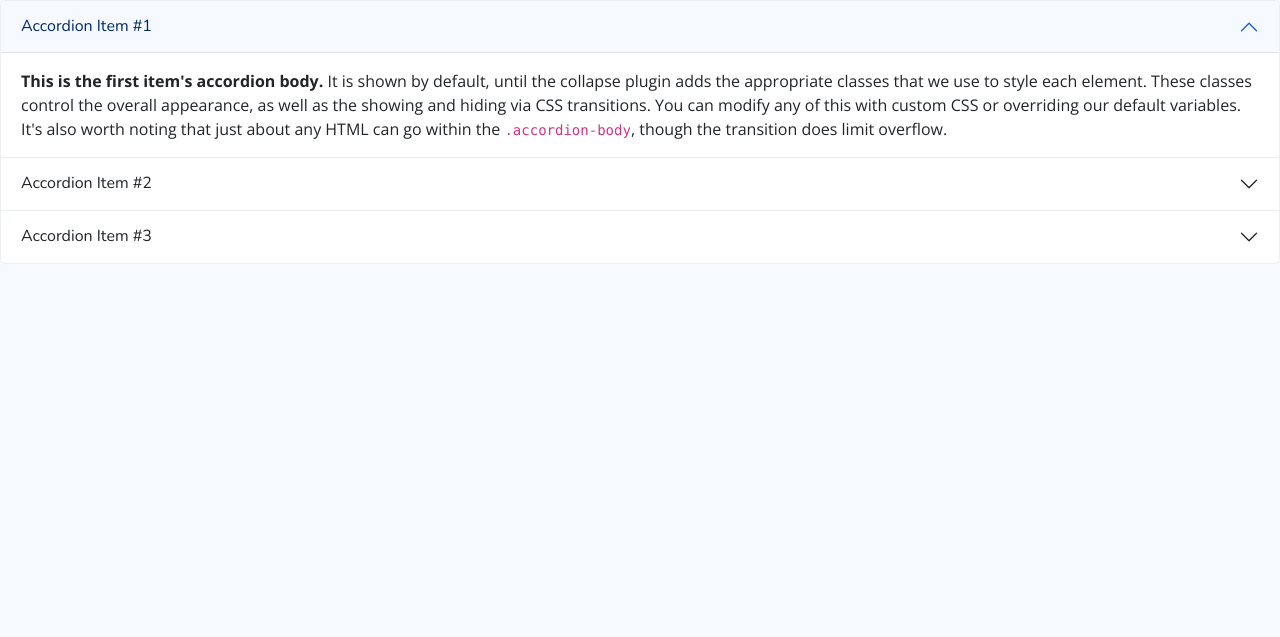
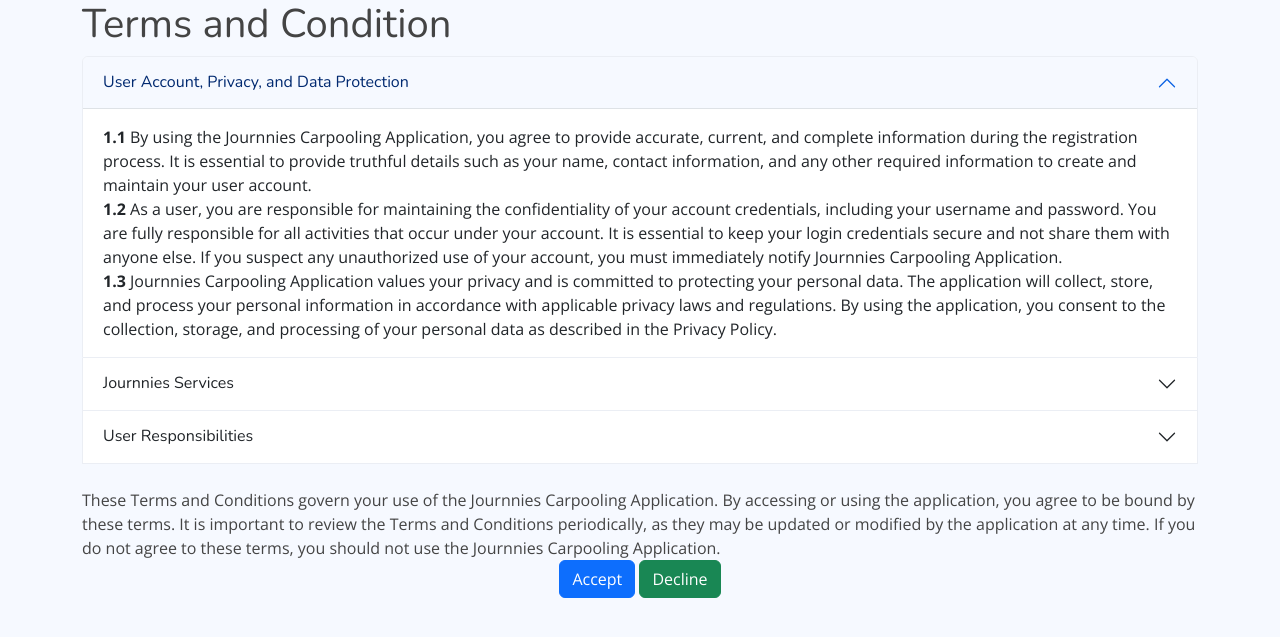
Before and after one commit to brenlify-git/journnies_carpool, a PHP site: page /journnies/reg_inserts/terms-condition.php?user=1 in a window 1280 px wide. Shown: the top 637 px of the page. Run offline with PHP 8.4, Linux system fonts and the light colour scheme; some libraries are stand-ins or nearby versions.

Commit message:
Terms and Condition

```diff
--- a/config/changeidentification.php
+++ b/config/changeidentification.php
@@ -8,11 +8,11 @@ $idType = $_POST['idType'];
 $idNumber = $_POST['idNumber'];
 
 if($idType == "Drivers License"){
-    $upd3 = "UPDATE user SET uIDType= '$idType', uIDNumber = '$idNumber', uUserVerify_License = 0 WHERE uID = '$userID'";
+    $upd3 = "UPDATE user SET uIDType= '$idType', uIDNumber = '$idNumber', uUserVerify_License = 'Pending Driver ID' WHERE uID = '$userID'";
     $result3=mysqli_query($conn, $upd3);
 
 }else{
-    $upd3 = "UPDATE user SET uIDType= '$idType', uIDNumber = '$idNumber', uUserVerify_License = 4 WHERE uID = '$userID'";
+    $upd3 = "UPDATE user SET uIDType= '$idType', uIDNumber = '$idNumber', uUserVerify_License = 'Pending Passenger Upd ID' WHERE uID = '$userID'";
     $result3=mysqli_query($conn, $upd3);
 
 }
--- a/create_membership/id-approval.php
+++ b/create_membership/id-approval.php
@@ -3,7 +3,7 @@
 include '../config/connection.php';
 
 
-$sql = "SELECT * FROM user WHERE uUserVerify_License = 0 OR uUserVerify_License = 4";
+$sql = "SELECT * FROM user WHERE uUserVerify_License = 'Pending ID' OR uUserVerify_License = 'Pending Driver ID' OR uUserVerify_License = 'Pending Passenger Upd ID'";
 
 $id = $conn->query($sql);
 
--- a/reg_inserts/id-approvisation.php
+++ b/reg_inserts/id-approvisation.php
@@ -10,10 +10,10 @@ if(isset($_POST['accept'])){
     $userIDLogged = $_POST['userID'];
 
     if($idType == "Drivers License"){
-        $upd4 = "UPDATE user SET uUserVerify_License='1', uUserType='Driver' WHERE uID = '$userIDLogged'";
+        $upd4 = "UPDATE user SET uUserVerify_License='Driver ID', uUserType='Driver' WHERE uID = '$userIDLogged'";
         $result4 =mysqli_query($conn, $upd4);
     }else{
-        $upd4 = "UPDATE user SET uUserVerify_License='0', uUserType='Passenger' WHERE uID = '$userIDLogged'";
+        $upd4 = "UPDATE user SET uUserVerify_License='Passenger ID', uUserType='Passenger' WHERE uID = '$userIDLogged'";
         $result4 =mysqli_query($conn, $upd4);
     }
 
--- a/reg_inserts/register-user.php
+++ b/reg_inserts/register-user.php
@@ -35,7 +35,7 @@ if (isset($_POST['register_btn'])) {
 
     if ($result->num_rows > 0) {
         $_SESSION['status'] = "Email Already Exist!";
-        header('Location:' . $home . '/registration-account.php');
+        header('Location:' . $home . 'reg_inserts/registration-account.php');
         return;
     }
 
@@ -50,11 +50,10 @@ if (isset($_POST['register_btn'])) {
     $row = $result->fetch_assoc();
     $userID = $row['uID'];
 
-
     //Mailing Message
     $name = $firstName . " " . $lastName;
     $subject = "Let's be Verified! " . $name;
-    $link = $home . "/config/verify-email.php?user=" . $email . "";
+    $link = $home . "/reg_inserts/terms-condition.php?user=" . $email . "";
     $message = '
       <!DOCTYPE html>
       <html lang="en">
--- a/reg_inserts/terms-condition.php
+++ b/reg_inserts/terms-condition.php
@@ -52,44 +52,65 @@ session_start();
 </head>
 
 <body>
+
+    <form action="../config/verify-email.php" method="POST">
+        <div class="container">
+            <h1>Terms and Condition</h1>
             <div class="accordion" id="accordionExample">
                 <div class="accordion-item">
                     <h2 class="accordion-header" id="headingOne">
                         <button class="accordion-button" type="button" data-bs-toggle="collapse" data-bs-target="#collapseOne" aria-expanded="true" aria-controls="collapseOne">
-                    Accordion Item #1
+                            User Account, Privacy, and Data Protection
+                            <input type="hidden" value="<?= $_GET['user'] ?>" name="user">
                         </button>
                     </h2>
                     <div id="collapseOne" class="accordion-collapse collapse show" aria-labelledby="headingOne" data-bs-parent="#accordionExample">
                         <div class="accordion-body">
-                    <strong>This is the first item's accordion body.</strong> It is shown by default, until the collapse plugin adds the appropriate classes that we use to style each element. These classes control the overall appearance, as well as the showing and hiding via CSS transitions. You can modify any of this with custom CSS or overriding our default variables. It's also worth noting that just about any HTML can go within the <code>.accordion-body</code>, though the transition does limit overflow.
+                            <strong>1.1</strong> By using the Journnies Carpooling Application, you agree to provide accurate, current, and complete information during the registration process. It is essential to provide truthful details such as your name, contact information, and any other required information to create and maintain your user account.<br>
+                            <strong>1.2</strong> As a user, you are responsible for maintaining the confidentiality of your account credentials, including your username and password. You are fully responsible for all activities that occur under your account. It is essential to keep your login credentials secure and not share them with anyone else. If you suspect any unauthorized use of your account, you must immediately notify Journnies Carpooling Application.<br>
+                            <strong>1.3</strong> Journnies Carpooling Application values your privacy and is committed to protecting your personal data. The application will collect, store, and process your personal information in accordance with applicable privacy laws and regulations. By using the application, you consent to the collection, storage, and processing of your personal data as described in the Privacy Policy.
                         </div>
                     </div>
                 </div>
                 <div class="accordion-item">
                     <h2 class="accordion-header" id="headingTwo">
                         <button class="accordion-button collapsed" type="button" data-bs-toggle="collapse" data-bs-target="#collapseTwo" aria-expanded="false" aria-controls="collapseTwo">
-                    Accordion Item #2
+                            Journnies Services
                         </button>
                     </h2>
                     <div id="collapseTwo" class="accordion-collapse collapse" aria-labelledby="headingTwo" data-bs-parent="#accordionExample">
                         <div class="accordion-body">
-                    <strong>This is the second item's accordion body.</strong> It is hidden by default, until the collapse plugin adds the appropriate classes that we use to style each element. These classes control the overall appearance, as well as the showing and hiding via CSS transitions. You can modify any of this with custom CSS or overriding our default variables. It's also worth noting that just about any HTML can go within the <code>.accordion-body</code>, though the transition does limit overflow.
+                            <strong>2.1</strong> The Journnies Carpooling Application provides a platform to facilitate carpooling services, connecting users who offer rides with those seeking rides. However, the application does not guarantee the availability, suitability, or safety of any users or vehicles. Users are solely responsible for evaluating and assessing the suitability, reliability, and safety of any ride offers or requests. <br>
+                            <strong>2.2</strong> Journnies Carpooling Application does not endorse or take responsibility for any malicious intent, fraudulent activities, or misconduct by users. It is the users' responsibility to exercise caution and use their best judgment when interacting with other users. If you encounter any suspicious or harmful activities, it is advised to report them to the application for further investigation.
                         </div>
                     </div>
                 </div>
                 <div class="accordion-item">
                     <h2 class="accordion-header" id="headingThree">
                         <button class="accordion-button collapsed" type="button" data-bs-toggle="collapse" data-bs-target="#collapseThree" aria-expanded="false" aria-controls="collapseThree">
-                    Accordion Item #3
+                            User Responsibilities
                         </button>
                     </h2>
                     <div id="collapseThree" class="accordion-collapse collapse" aria-labelledby="headingThree" data-bs-parent="#accordionExample">
                         <div class="accordion-body">
-                    <strong>This is the third item's accordion body.</strong> It is hidden by default, until the collapse plugin adds the appropriate classes that we use to style each element. These classes control the overall appearance, as well as the showing and hiding via CSS transitions. You can modify any of this with custom CSS or overriding our default variables. It's also worth noting that just about any HTML can go within the <code>.accordion-body</code>, though the transition does limit overflow.
+                            <strong>3.1</strong> By using the Journnies Carpooling Application, users agree to comply with the Terms and Conditions set forth by the application. It is essential to read and understand these terms before using the platform.<br>
+                            <strong>3.2</strong> Users agree not to engage in any fraudulent, misleading, harmful, or illegal activities while using the Journnies Carpooling Application. This includes but is not limited to misrepresenting information, posting false ride offers or requests, harassing or harming other users, or violating any applicable laws or regulations.
                         </div>
                     </div>
                 </div>
+                <br>
+                These Terms and Conditions govern your use of the Journnies Carpooling Application. By accessing or using the application, you agree to be bound by these terms. It is important to review the Terms and Conditions periodically, as they may be updated or modified by the application at any time. If you do not agree to these terms, you should not use the Journnies Carpooling Application.
+                <br>
+                <!-- Button -->
+                <div class="text-center buttonsResponse">
+                    <button type="submit" class="btn btn-primary" id="accept-button" name="accept">Accept</button>
+                    <button type="submit" class="btn btn-success" name="decline">Decline</button>
                 </div>
+            </div>
+        </div>
+    </form>
+
+
 
     <!-- Vendor JS Files -->
     <script src="assets/vendor/apexcharts/apexcharts.min.js"></script>
```
Also changed, not shown: config/verify-email.php (+10 -7 lines), sidebars/sidebar-passenger.php (+3 -7 lines). Lines whose indentation alone changed are shown as unchanged.
